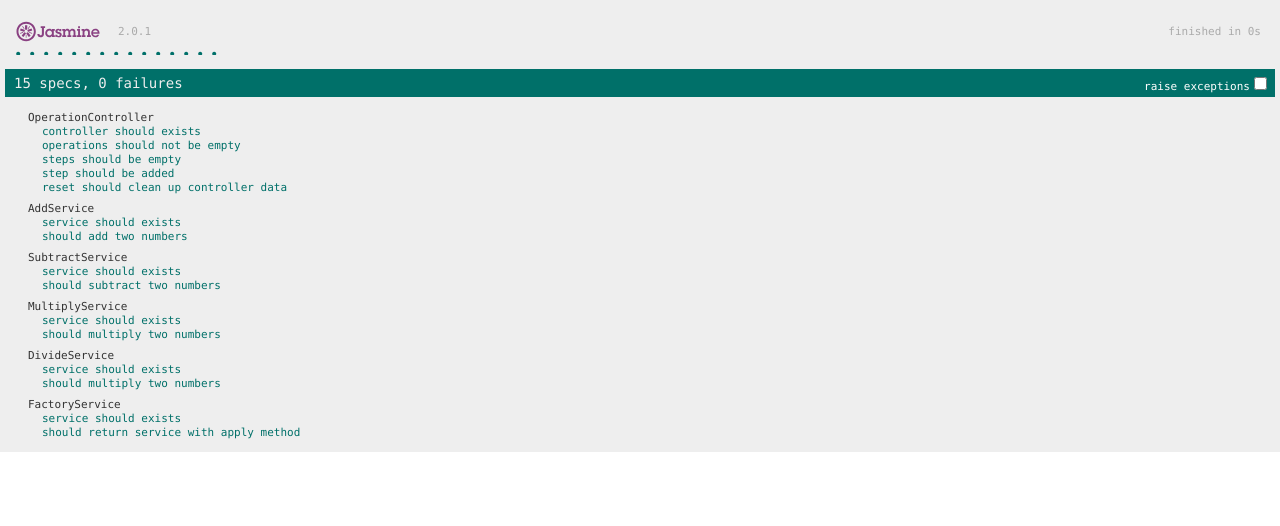
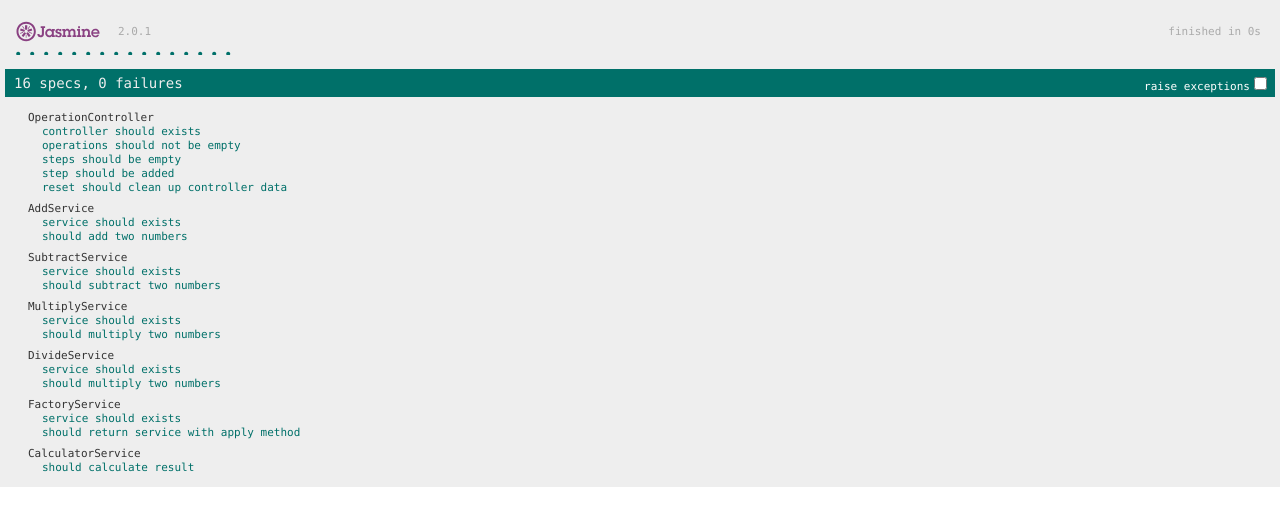
Before and after one commit to elqsar/calculator-angular, a website: page tests/unit/SpecRunner.html in a window 1280 px wide. Drawn offline with Linux system fonts and the light colour scheme.

Commit message:
Small refactoring

```diff
--- a/public/controllers/OperationCtrl.js
+++ b/public/controllers/OperationCtrl.js
@@ -1,5 +1,10 @@
-Calculator.controller('OperationCtrl', function(OperationsSvc, CalculatorSvc){
-  var vm = this;
+Calculator.controller('OperationCtrl', OperationCtrl);
+
+// minification safe dependencies
+OperationCtrl.$inject['OperationsSvc', 'CalculatorSvc'];
+
+function OperationCtrl(OperationsSvc, CalculatorSvc){
+  var vm = this; // view model
 
   vm.operations = OperationsSvc.operations;
   vm.operation = vm.operations[0];
@@ -8,14 +13,26 @@ Calculator.controller('OperationCtrl', function(OperationsSvc, CalculatorSvc){
   vm.steps = [];
   vm.result = 0;
 
-  function resetValues() {
+  vm.addStep = addStep;
+
+  vm.reset = reset;
+
+  vm.calculate = calculate;
+
+  /// functions
+
+  function reset() {
     vm.value = 0;
-    vm.operation = vm.operations[0];
-    vm.steps = [];
-    vm.applied = false;
-  }
+    resetValues();
+  };
 
-  vm.addStep = function() {
+  function calculate() {
+    var array = vm.steps;
+    vm.result = CalculatorSvc.calculate(array);
+    resetValues();
+  };
+
+  function addStep() {
     var step = {};
     step.operation = vm.operation.name;
     step.operand = vm.value;
@@ -24,16 +41,12 @@ Calculator.controller('OperationCtrl', function(OperationsSvc, CalculatorSvc){
     }
     vm.steps.push(step);
     vm.value = 0;
-  }
+  };
 
-  vm.reset = function() {
+  function resetValues() {
     vm.value = 0;
-    resetValues();
-  }
-
-  vm.calculate = function() {
-    var array = vm.steps;
-    vm.result = CalculatorSvc.calculate(array);
-    resetValues();
-  }
-});
+    vm.operation = vm.operations[0];
+    vm.steps = [];
+    vm.applied = false;
+  };
+}
--- a/public/services/AddSvc.js
+++ b/public/services/AddSvc.js
@@ -1,7 +1,9 @@
 Calculator.factory('AddSvc', function(){
   return {
-    apply : function(first, second) {
-      return first + second;
-    }
+    apply : apply
   }
+
+  function apply(first, second) {
+    return first + second;
+  };
 });
--- a/public/services/DivideSvc.js
+++ b/public/services/DivideSvc.js
@@ -1,7 +1,9 @@
 Calculator.factory('DivideSvc', function(){
   return {
-    apply : function(first, second) {
-      return first / second;
-    }
+    apply : apply
   }
+
+  function apply(first, second) {
+    return first / second;
+  };
 });
--- a/public/services/MultiplySvc.js
+++ b/public/services/MultiplySvc.js
@@ -1,7 +1,9 @@
 Calculator.factory('MultiplySvc', function(){
   return {
-    apply : function(first, second) {
-      return first * second;
-    }
+    apply : apply
   }
+
+  function apply(first, second) {
+    return first * second;
+  };
 });
--- a/public/services/SubtractSvc.js
+++ b/public/services/SubtractSvc.js
@@ -1,7 +1,9 @@
 Calculator.factory('SubtractSvc', function(){
   return {
-    apply : function(first, second) {
-      return first - second;
-    }
+    apply : apply
   }
+
+  function apply(first, second) {
+    return first - second;
+  };
 });
--- /dev/null
+++ b/tests/unit/CalculatorServiceSpec.js
@@ -0,0 +1,16 @@
+describe('CalculatorService', function(){
+  var calculator;
+
+  beforeEach(function(){
+    module('Calculator');
+  });
+
+  beforeEach(inject(function(CalculatorSvc){
+    calculator = CalculatorSvc;
+  }));
+
+  it('should calculate result', function(){
+    var input = [{ operation: 'Add', operand: 3 }, { operation: 'Apply', operand: 2 }];
+    expect(calculator.calculate(input)).toBe(5);
+  });
+});
--- a/tests/unit/SpecRunner.html
+++ b/tests/unit/SpecRunner.html
@@ -32,6 +32,7 @@
   <script type="text/javascript" src="MultiplyServiceSpec.js"></script>
   <script type="text/javascript" src="DivideServiceSpec.js"></script>
   <script type="text/javascript" src="FactorySpec.js"></script>
+  <script type="text/javascript" src="CalculatorServiceSpec.js"></script>
 
 </head>
 <body>
```
Also changed, not shown: public/index.html (+1 -1 lines).
